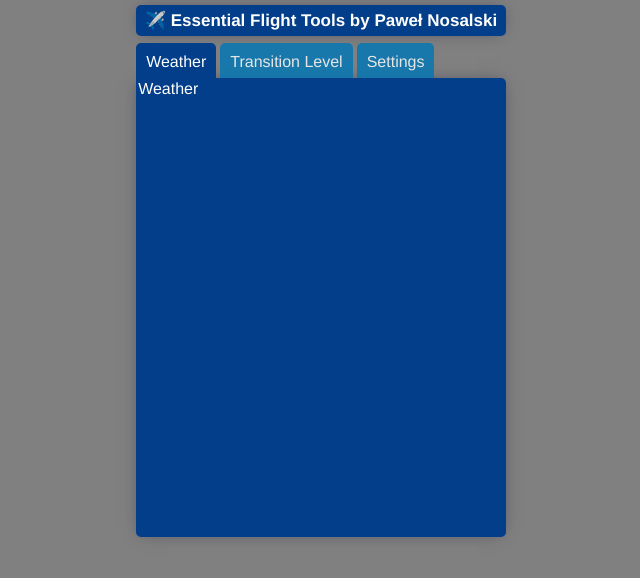
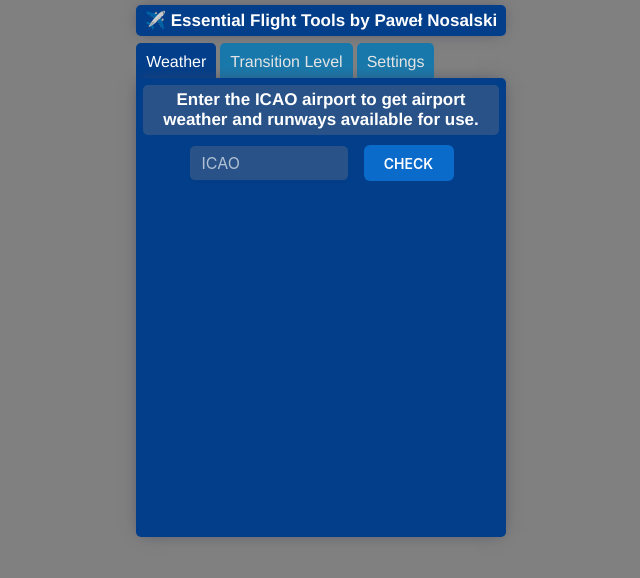
Before and after one commit to Paweu1412/aviation-web-app, a React (Create React App) app: page / in a window 1280 px wide. Both pictures are taken after a click on the element "Weather". Shown: the top 578 px of the page, without its empty margins (319-959 px from the left). Built offline with nearby package versions, Linux system fonts and the light colour scheme.

Commit message:
Fetching airport & weather information from APIs

```diff
--- a/package.json
+++ b/package.json
@@ -3,9 +3,10 @@
   "version": "0.1.0",
   "private": true,
   "dependencies": {
-    "@emotion/react": "^11.10.6",
-    "@emotion/styled": "^11.10.6",
+    "@emotion/react": "^11.11.1",
+    "@emotion/styled": "^11.11.0",
     "@mui/icons-material": "^5.11.16",
+    "@mui/joy": "^5.0.0-beta.5",
     "@mui/material": "^5.11.15",
     "@testing-library/jest-dom": "^5.16.5",
     "@testing-library/react": "^13.4.0",
--- a/src/pages/tabs/Weather/Weather.js
+++ b/src/pages/tabs/Weather/Weather.js
@@ -1,9 +1,160 @@
+import { Input, Button, Alert, IconButton } from '@mui/joy';
+import { Warning, Close } from '@mui/icons-material';
+import { useState, useEffect } from 'react';
+
+import { checkIcaoCodeSyntaxValidity } from '../../../utils/Utils';
+
 import './Weather.scss';
 
+var AIRPORTDB_API_TOKEN = '184cc8be655c6fa1977310ede1c55100174968096e013fe33eca7ee09582dc81dc31e9e95ea8c748bccf54041210a0b3';
+var CHECKWX_API_TOKEN = '3d20b0627efc425f8d12dc5544';
+
 const Weather = () => {
+  const [icaoCode, setIcaoCode] = useState('');
+  const [loading, setLoading] = useState(false);
+  const [cooldown, setCooldown] = useState(false);
+  const [alert, setAlert] = useState('');
+
+  const [airportInfo, setAirportInfo] = useState([]);
+  const [weatherInfo, setWeatherInfo] = useState([]);
+  const [dataCollected, setDataCollected] = useState(0);
+
+  useEffect(() => {
+    if (dataCollected === 2) {
+      console.log('Got it!');
+    }
+  }, [dataCollected])
+
+  useEffect(() => {
+    if (airportInfo.length !== 0) {
+      console.log(airportInfo);
+    }
+  }, [airportInfo]);
+
+  useEffect(() => {
+    if (weatherInfo.length !== 0) {
+      console.log(weatherInfo);
+    }
+  }, [weatherInfo]);
+
+  useEffect(() => {
+    if (alert !== '') {
+      const timer = setTimeout(() => {
+        setAlert('');
+      }, 4000);
+
+      return () => clearTimeout(timer);
+    }
+  }, [alert]);
+
+  const sendAlert = (message) => {
+    setAlert(
+      <Alert
+        variant="soft"
+        color="primary"
+        startDecorator={<Warning />}
+        endDecorator={
+          <IconButton
+            variant="plain"
+            size="sm"
+            color="neutral"
+            onClick={() => setAlert('')}
+          >
+            <Close />
+          </IconButton>
+        }
+      >
+        {message}
+      </Alert>
+    )
+  }
+
+  const fetchWeatherData = async () => {
+    if (!checkIcaoCodeSyntaxValidity(icaoCode)) {
+      return sendAlert('The entered ICAO code is incorrect');
+    }
+
+    if (cooldown) {
+      return sendAlert('Please wait for cooldown (5 seconds)');
+    }
+
+    setLoading(true);
+    setCooldown(true);
+
+    setTimeout(() => {
+      setCooldown(false);
+    }, 5000);
+
+    await fetch(`https://airportdb.io/api/v1/airport/${icaoCode}?apiToken=${AIRPORTDB_API_TOKEN}`)
+      .then(res => res.json())
+      .then(res => {
+        if (res.statusCode === 404) {
+          setLoading(false);
+          return sendAlert('No airport in our database');
+        }
+
+        setAirportInfo(res);
+        setDataCollected(prevDataCollected => prevDataCollected + 1);
+      })
+
+
+    await fetch(`https://api.checkwx.com/metar/${icaoCode}/decoded?x-api-key=${CHECKWX_API_TOKEN}`)
+      .then(res => res.json())
+      .then(res => {
+        if (res.results === 0 || res.statusCode === 404) {
+          setLoading(false);
+          return sendAlert('No airport in our database')
+        }
+
+        setWeatherInfo(res.data[0]);
+        setDataCollected(prevDataCollected => prevDataCollected + 1);
+      })
+      .catch(err => {
+        return sendAlert('No airport in our database')
+      })
+  }
+
   return (
     <div className="Weather">
-      <span>Weather</span>
+      <div className="upper">
+        <span>Enter the ICAO airport to get airport weather and runways available for use.</span>
+      </div>
+
+      <div className="main">
+        <Input
+          placeholder="ICAO"
+          variant="outlined"
+          color="neutral"
+          className="input"
+          onChange={(e) => setIcaoCode(e.target.value)}
+          onPaste={(e) => setIcaoCode(e.target.value)}
+        />
+
+        {loading ?
+          <Button loading
+            style={{ backgroundColor: '#0b6bcb' }}
+            color="primary"
+            className="button"
+          ></Button>
+          :
+          <Button
+            color="primary"
+            onClick={() => fetchWeatherData()}
+            variant="solid"
+            className="button"
+          >
+            CHECK
+          </Button>
+        }
+      </div>
+
+      <div className="lower">
+
+      </div>
+
+      <div className="footer">
+        {alert !== '' && alert}
+      </div>
     </div>
   )
 }
--- a/src/pages/tabs/Weather/Weather.scss
+++ b/src/pages/tabs/Weather/Weather.scss
@@ -1,4 +1,5 @@
 .Weather {
+  position: relative;
   width: 95%;
   border-radius: 5px;
   border-top-left-radius: 0px;
@@ -6,4 +7,70 @@
   padding: 2px;
   background-color: var(--first);
   box-shadow: 0px 0px 16px -5px rgba(66, 68, 90, 1);
+
+  .upper {
+    background-color: rgba(134, 134, 134, 0.3);
+    margin: 5px;
+    padding: 5px;
+    border-radius: 5px;
+    text-align: center;
+
+    span {
+      font-size: 17px;
+      font-weight: bold;
+    }
+
+    p {
+      font-size: 15px;
+    }
+  }
+
+  .main {
+    display: flex;
+    justify-content: center;
+    padding: 5px;
+    gap: 15px;
+
+    .input {
+      width: 160px;
+      background-color: rgba(134, 134, 134, 0.3);
+      border-color: var(--first);
+      color: white;
+    }
+
+    .button {
+      width: 90px;
+
+      .MuiCircularProgress-track {
+        opacity: 0;
+      }
+
+      .MuiCircularProgress-progress {
+        stroke: rgba(255, 255, 255, 0.8);
+      }
+    }
+  }
+
+  .footer {
+    position: absolute;
+    width: calc(100% - 14px);
+    padding: 5px;
+    bottom: 0;
+
+    .MuiAlert-root {
+      height: 20px;
+      animation: slideInFromTop 0.1s ease-in-out;
+    }
+  }
 }
+
+@keyframes slideInFromTop {
+  0% {
+    // transform: translateY(10%);
+    opacity: 0;
+  }
+  100% {
+    // transform: translateY(0);
+    opacity: 1;
+  }
+}
--- a/src/utils/Utils.js
+++ b/src/utils/Utils.js
@@ -0,0 +1,8 @@
+export const checkIcaoCodeSyntaxValidity = (icao) => {
+  if (icao.length !== 4) {
+    return false;
+  }
+
+  const regex = /^[a-zA-Z]+$/;
+  return regex.test(icao);
+}
```
Also changed, not shown: src/components/AirportInformation/AirportInformation.js (added, +9 -0 lines), src/components/Spinner/Spinner.js (deleted, +0 -18 lines), src/components/AirportInformation/AirportInformation.scss (added), src/index.js (line endings or trailing spaces), 1 other file (tests, documents, lock files or other folders).
